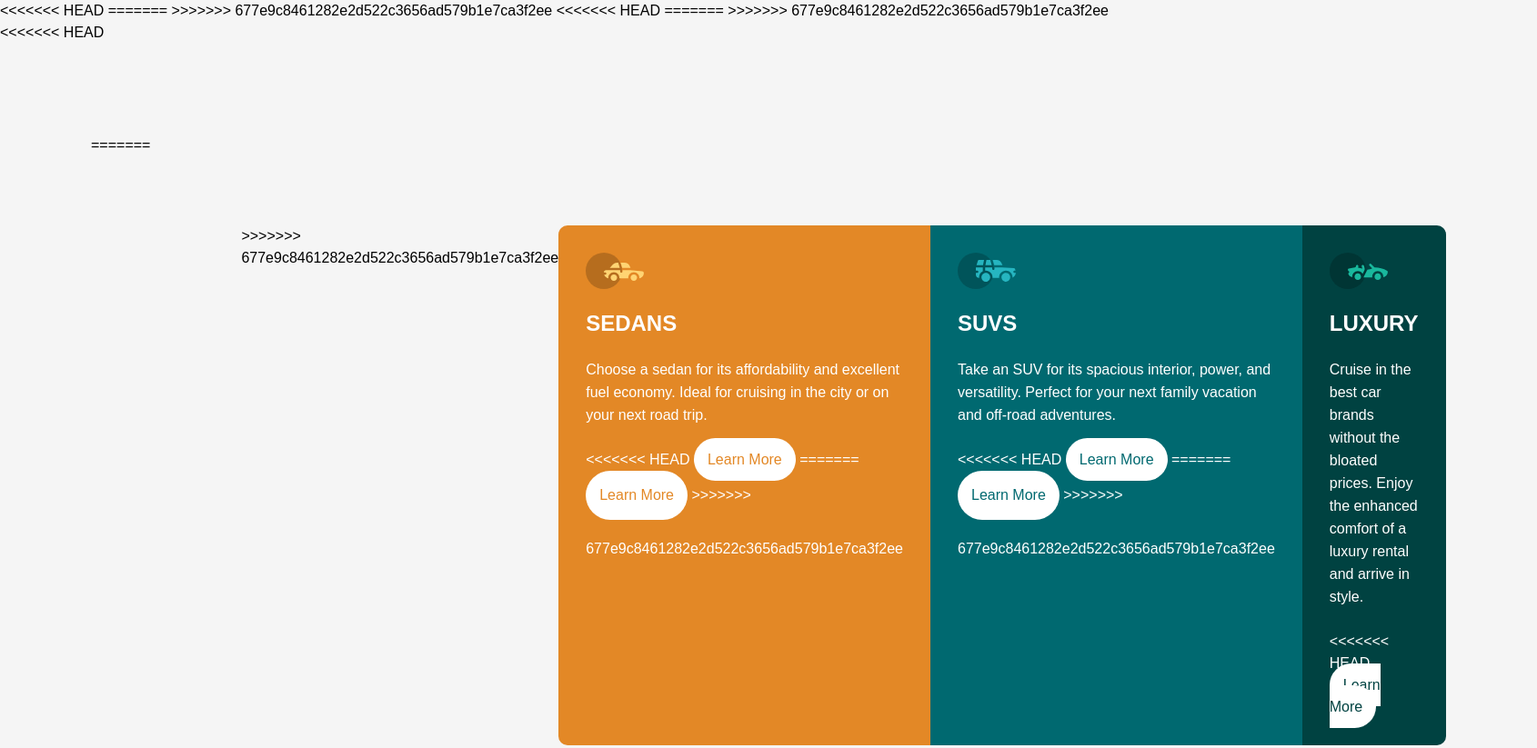
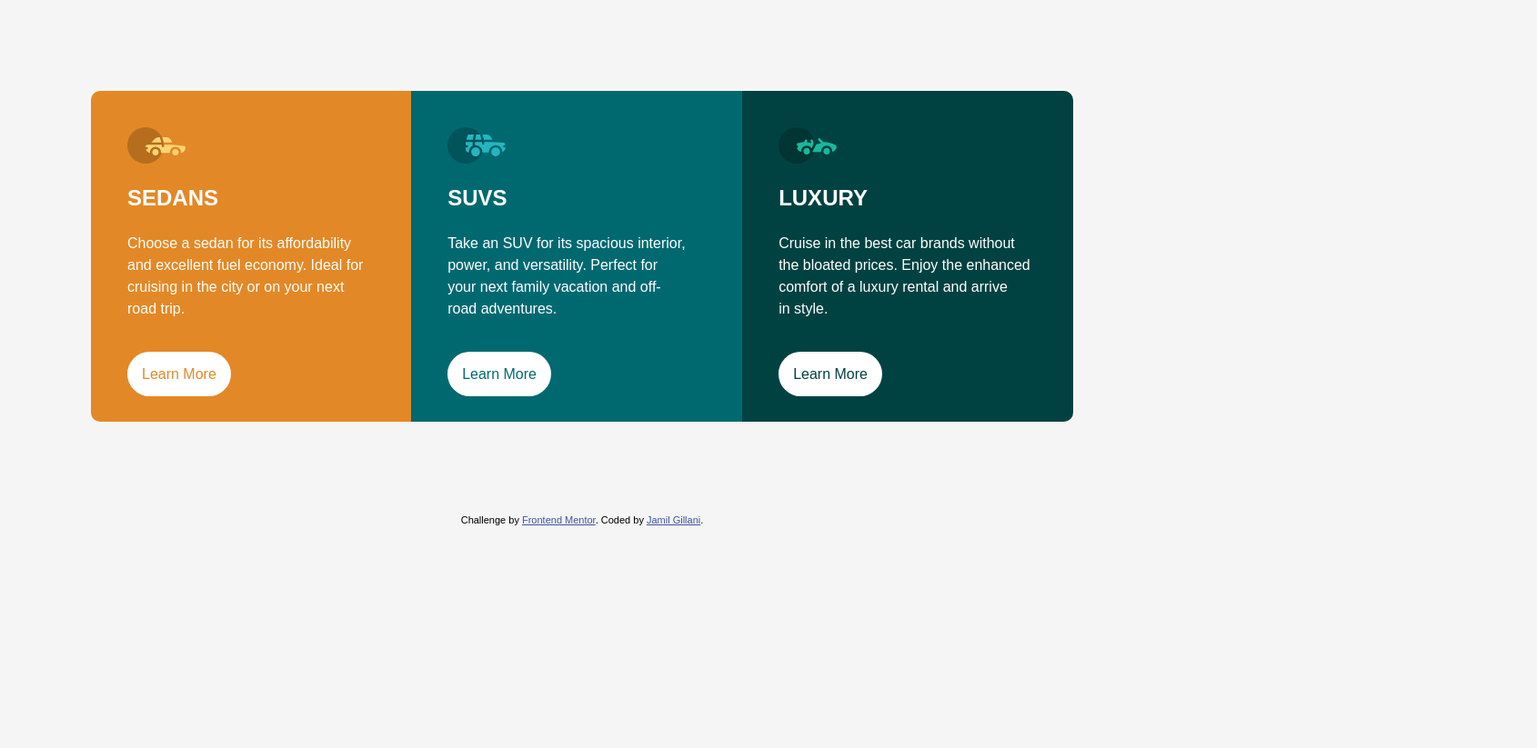
Before and after one commit to jamilgillani/3-column-preview-card-component, a plain HTML site: page index.html in a window 1280 px wide. Shown: the top 823 px of the page at 91% size, 1690 px wide, since content can reach past the window. After the commit the page ends 800 px from the top, so only its background shows below. Drawn offline with Linux system fonts and the light colour scheme.

Commit message:
finalize

```diff
--- a/css/styles.css
+++ b/css/styles.css
@@ -135,6 +135,6 @@ h2 {
     }
 
     .very-dark-cyan{
-        border-radius: 0rem 0.625rem 0.625rem 0rem;
+        border-radius: 0rem 0.625rem 0.625rem 0px;
     }
 }
--- a/index.html
+++ b/index.html
@@ -7,21 +7,13 @@
   <link rel="icon" type="image/png" sizes="32x32" href="./images/favicon-32x32.png">
 
   <title>Frontend Mentor | 3-column preview card component</title>
-<<<<<<< HEAD
 
-=======
-  <link rel="stylesheet" href="./images/styles.css">
->>>>>>> 677e9c8461282e2d522c3656ad579b1e7ca3f2ee
 
   <link rel="preconnect" href="https://fonts.googleapis.com">
   <link rel="preconnect" href="https://fonts.gstatic.com" crossorigin>
   <link href="https://fonts.googleapis.com/css2?family=Lexend+Deca:wght@100..900&display=swap" rel="stylesheet">
 
-<<<<<<< HEAD
   <link rel="stylesheet" href="/css/styles.css">
-=======
-  <link rel="stylesheet" href="./images/styles.css">
->>>>>>> 677e9c8461282e2d522c3656ad579b1e7ca3f2ee
   <!-- Feel free to remove these styles or customise in your own stylesheet 👍 -->
   <style>
     .attribution { font-size: 11px; text-align: center; }
@@ -30,49 +22,30 @@
 </head>
 <body>
 
-<<<<<<< HEAD
   <main class="container">
-=======
-  <section class="container">
->>>>>>> 677e9c8461282e2d522c3656ad579b1e7ca3f2ee
 
     <div class="card card1 bright-orange">
       <img src="./images/icon-sedans.svg" alt="sedans">
       <h2>Sedans</h2>
       <p>Choose a sedan for its affordability and excellent fuel economy. Ideal for cruising in the city or on your next road trip.</p>
-<<<<<<< HEAD
       <a class="btn orange ">Learn More</a>
-=======
-      <button class="btn orange ">Learn More</button>
->>>>>>> 677e9c8461282e2d522c3656ad579b1e7ca3f2ee
     </div>
 
     <div class="card  card2 dark-cyan">
       <img src="./images/icon-suvs.svg" alt="suvs">
       <h2>SUVs</h2>
       <p>Take an SUV for its spacious interior, power, and versatility. Perfect for your next family vacation and off-road adventures.</p>
-<<<<<<< HEAD
       <a class="btn cyan">Learn More</a>
-=======
-      <button class="btn cyan">Learn More</button>
->>>>>>> 677e9c8461282e2d522c3656ad579b1e7ca3f2ee
     </div>
 
     <div class="card card3 very-dark-cyan">
       <img src="./images/icon-luxury.svg" alt="luxury">
       <h2>Luxury</h2>
       <p>Cruise in the best car brands without the bloated prices. Enjoy the enhanced comfort of a luxury rental and arrive in style.</p>
-<<<<<<< HEAD
       <a class="btn verycyan">Learn More</a>
     </div>
 
   </main>
-=======
-      <button class="btn verycyan">Learn More</button>
-    </div>
-
-  </section>
->>>>>>> 677e9c8461282e2d522c3656ad579b1e7ca3f2ee
 
   <div class="attribution">
     Challenge by <a href="https://www.frontendmentor.io?ref=challenge" target="_blank">Frontend Mentor</a>.
```
